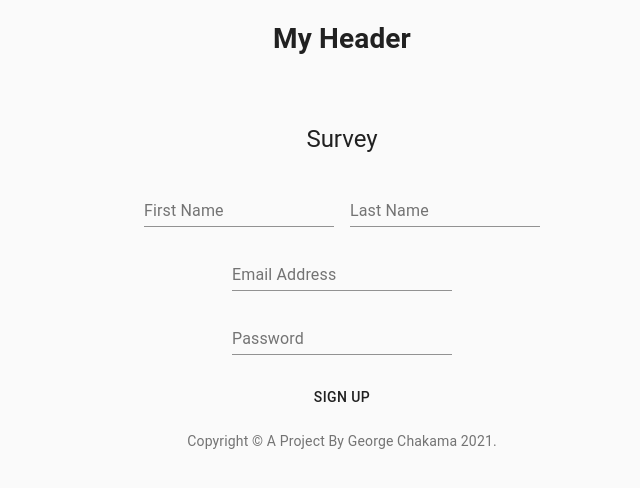
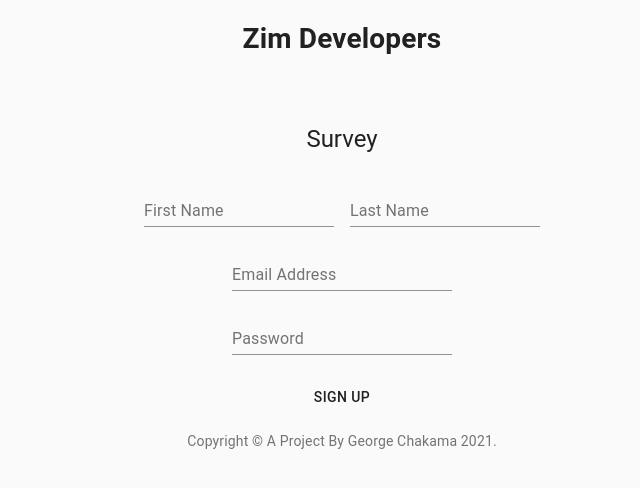
Before and after one commit to Psypher1/zimdev-survey, a React (Create React App) app: page / in a window 1280 px wide. Shown: the top 488 px of the page, without its empty margins (298-938 px from the left). Built offline with nearby package versions, Linux system fonts and the light colour scheme.

Commit message:
Update header.jsx

```diff
--- a/src/components/header.jsx
+++ b/src/components/header.jsx
@@ -3,7 +3,7 @@ import React from "react";
 export default function Header() {
   return (
     <div>
-      <h1>My Header</h1>
+      <h1>Zim Developers</h1>
     </div>
   );
 }
```
